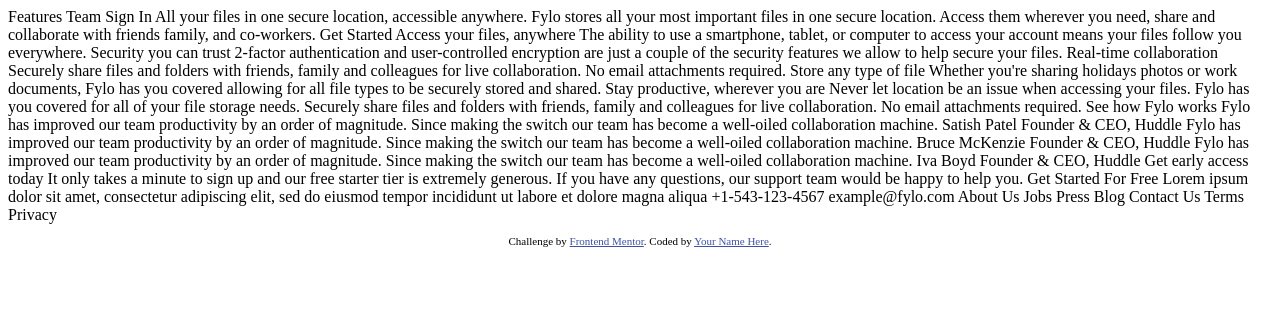
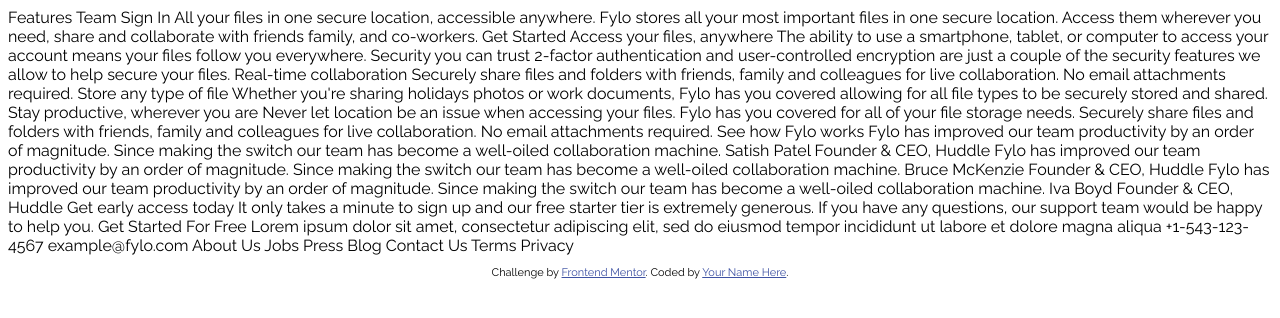
Before and after one commit to abe-m1/filo-dark-theme-landing-page, a website: page index.html in a window 1280 px wide. Drawn offline with Linux system fonts and the light colour scheme.

Commit message:
import font

```diff
--- a/scss/main.scss
+++ b/scss/main.scss
@@ -1,3 +1,10 @@
+@import url('https://fonts.googleapis.com/css2?family=Raleway:wght@400;700&display=swap');
+@import url('https://fonts.googleapis.com/css2?family=Open+Sans:wght@400;700&display=swap');
+
+body {
+  font-family: 'Raleway', sans-serif;
+}
+
 .attribution {
   font-size: 11px;
   text-align: center;
```
Also changed, not shown: css/style.css.
